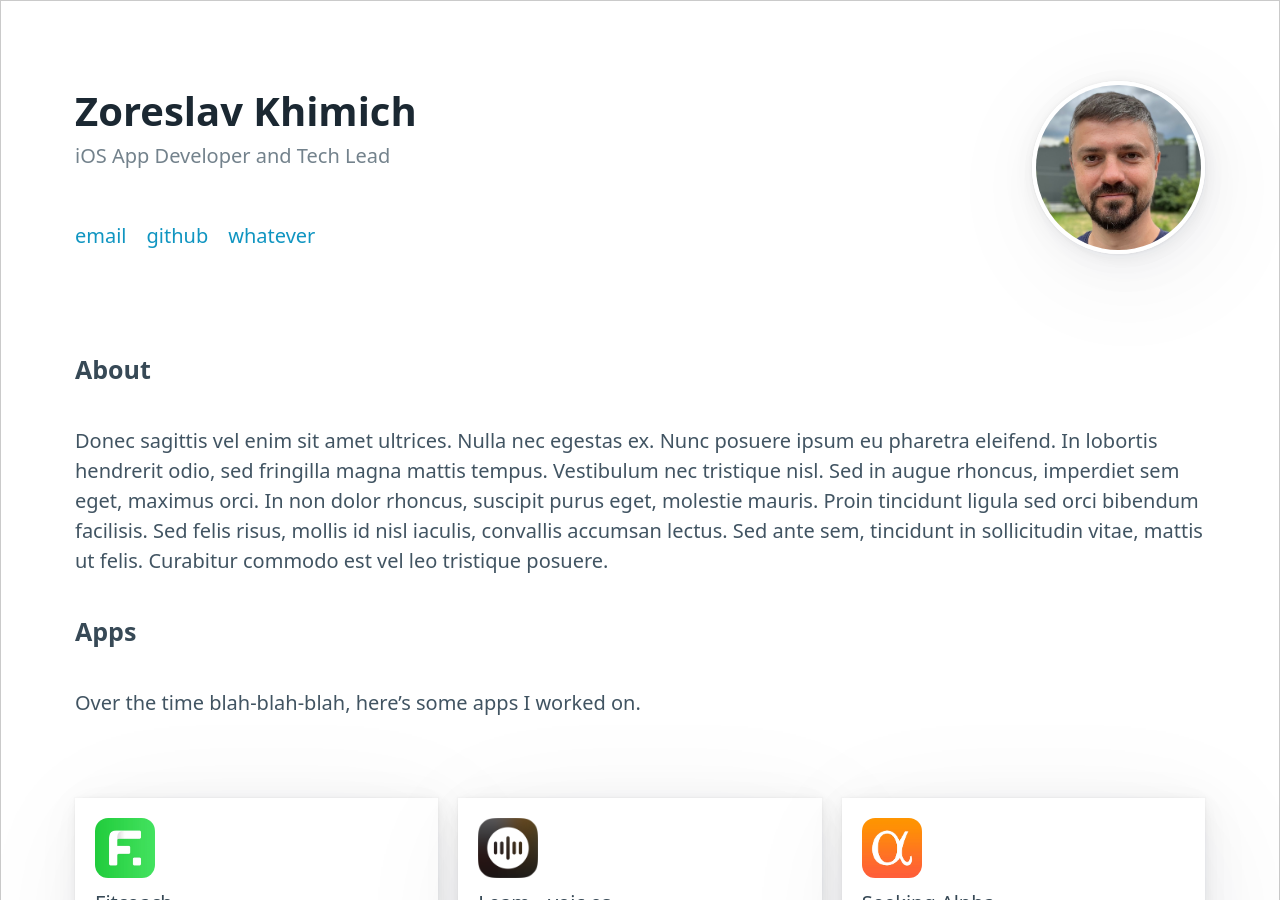
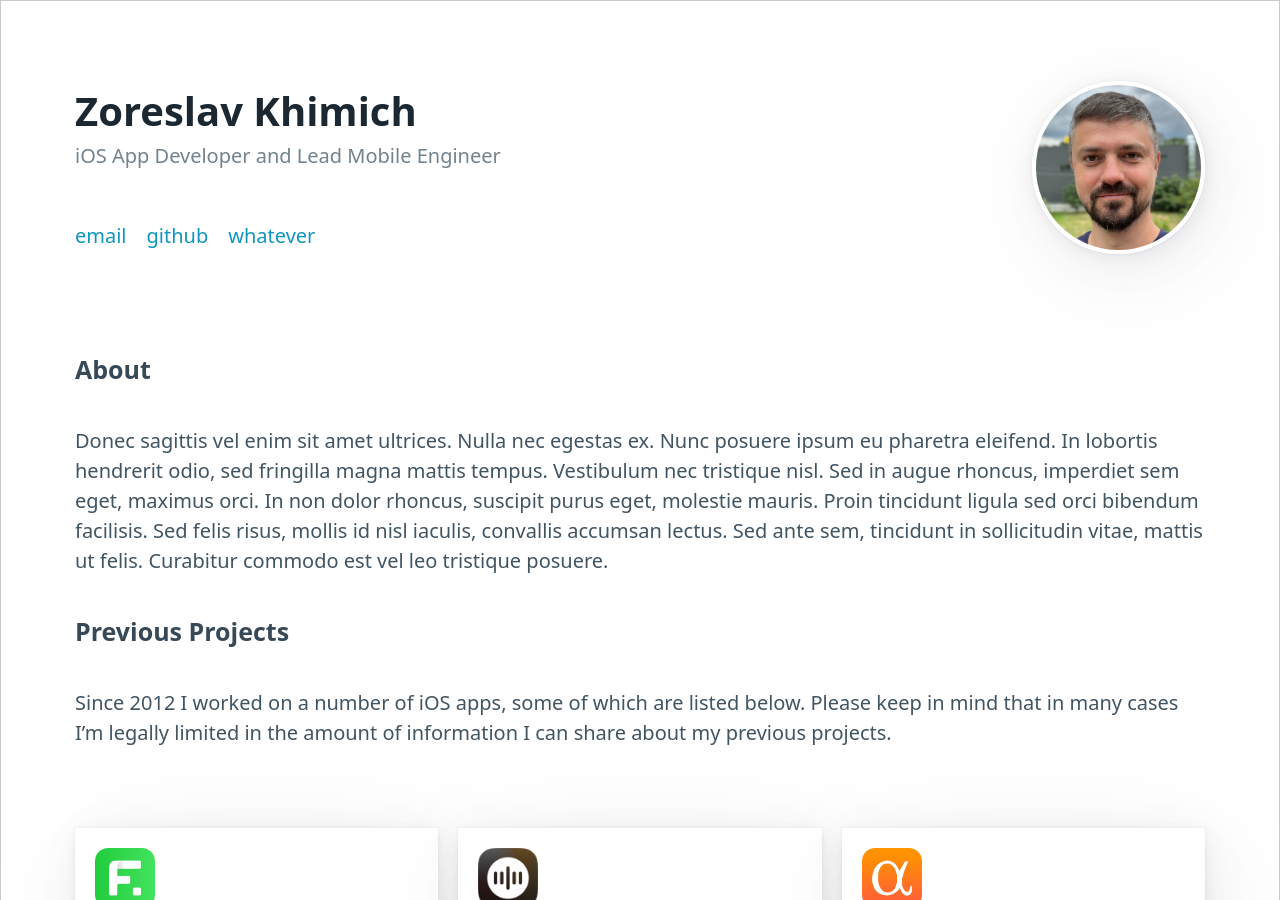
Before and after one commit to zrxq/zrxq.github.io, a Jekyll site: the page built from index.md, in a window 1280 px wide and 900 px high. Built offline with Jekyll 4.4.1, drawn with Linux system fonts in a browser that asks for light colours.

Commit message:
update: Subtitle, Previous Projects

```diff
--- a/index.md
+++ b/index.md
@@ -1,6 +1,6 @@
 ---
 title: Zoreslav Khimich
-subtitle: iOS App Developer and Tech Lead
+subtitle: iOS App Developer and Lead Mobile Engineer
 layout: profile
 ---
 
@@ -8,8 +8,8 @@ layout: profile
 
 Donec sagittis vel enim sit amet ultrices. Nulla nec egestas ex. Nunc posuere ipsum eu pharetra eleifend. In lobortis hendrerit odio, sed fringilla magna mattis tempus. Vestibulum nec tristique nisl. Sed in augue rhoncus, imperdiet sem eget, maximus orci. In non dolor rhoncus, suscipit purus eget, molestie mauris. Proin tincidunt ligula sed orci bibendum facilisis. Sed felis risus, mollis id nisl iaculis, convallis accumsan lectus. Sed ante sem, tincidunt in sollicitudin vitae, mattis ut felis. Curabitur commodo est vel leo tristique posuere.
 
-#### Apps
-Over the time blah-blah-blah, here's some apps I worked on.
+#### Previous Projects
+Since 2012 I worked on a number of iOS apps, some of which are listed below. Please keep in mind that in many cases I'm legally limited in the amount of information I can share about my previous projects.
 
 {% include projects.html %}
 
```
